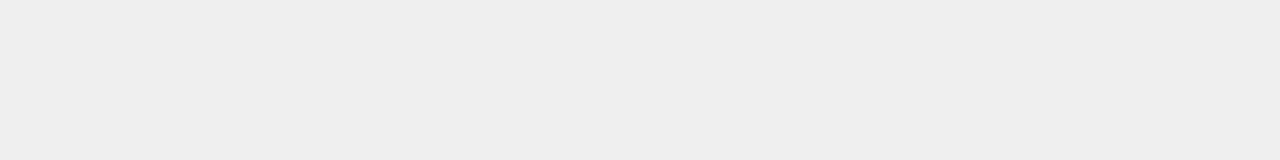
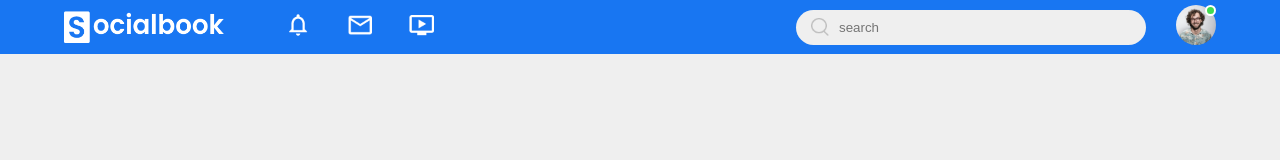
Before and after one commit to msabeni/socialbook, a plain HTML site: page index.html in a window 1280 px wide. Drawn offline with Linux system fonts and the light colour scheme.

Commit message:
add nav bar

```diff
--- a/index.html
+++ b/index.html
@@ -8,6 +8,24 @@
     <link rel="stylesheet" href="style.css">
 </head>
 <body>
-
+    <nav>
+        <div class="nav-left">
+            <img class="logo" src="/images/logo.png" alt="logo">
+            <ul>
+                <li><img src="/images/notification.png" alt=""></li>
+                <li><img src="/images/inbox.png" alt=""></li>
+                <li><img src="/images/video.png" alt=""></li>
+            </ul>
+        </div>
+        <div class="nav-right">
+            <div class="search-box">
+                <img src="images/search.png" alt="search-icon">
+                <input type="text" name="" id="" placeholder="search">
+            </div>
+            <div class="nav-user-icon online">
+                <img src="/images/profile-pic.png" alt="">
+            </div>
+        </div>
+    </nav>
 </body>
 </html>
--- a/style.css
+++ b/style.css
@@ -7,3 +7,64 @@
 body{
     background-color: #efefef;
 }
+nav {
+    display: flex;
+    align-items: center;
+    justify-content: space-between;
+    background-color: #1876f2;
+    padding: 5px 5%;
+}
+.logo {
+    width: 160px;
+    margin-right: 45px;
+}
+.nav-left, .nav-right {
+    display: flex;
+    align-items: center;
+}
+.nav-left ul li {
+    list-style: none;
+    display: inline-block;
+}
+.nav-left ul li img {
+    width: 28px;
+    margin: 0 15px;
+}
+.search-box {
+    background: #efefef;
+    width: 350px;
+    border-radius: 20px;
+    display: flex;
+    align-items: center;
+    padding: 0 15px;
+}
+.search-box img {
+    width: 18px;
+}
+.search-box input {
+    width: 100%;
+    background: transparent;
+    padding: 10px;
+    /* outline: none; */
+    border: 0;
+}
+.nav-user-icon img {
+    width: 40px;
+    border-radius: 50%;
+    cursor: pointer;
+    margin-left: 30px;
+}
+.online {
+    position: relative;
+}
+.online::after {
+    content: '';
+    width: 7px;
+    height: 7px;
+    border: 2px solid #fff;
+    border-radius: 50%;
+    background-color: #41db51;
+    position: absolute;
+    top: 0;
+    right: 0;
+}
```
